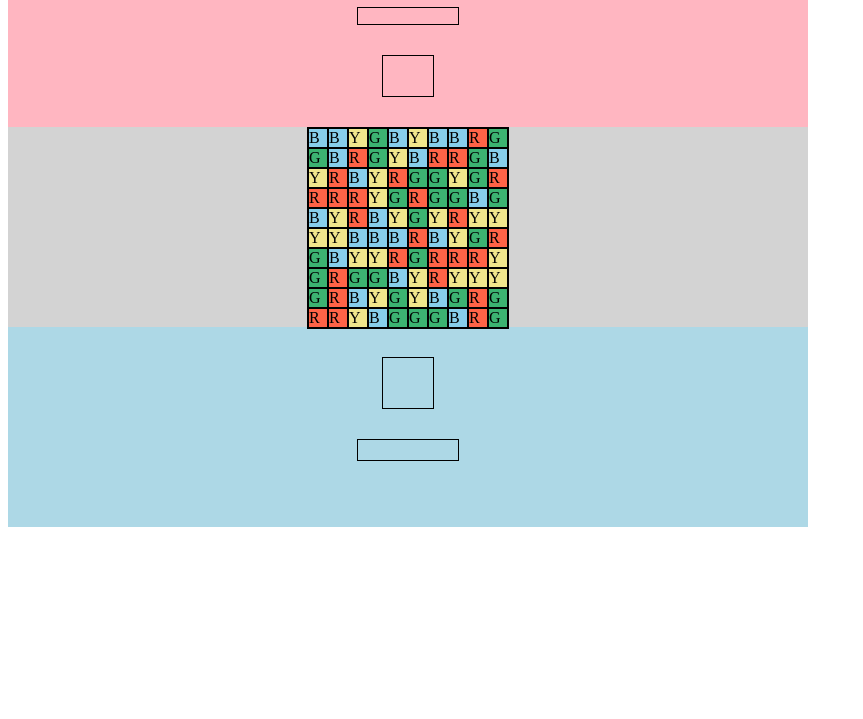
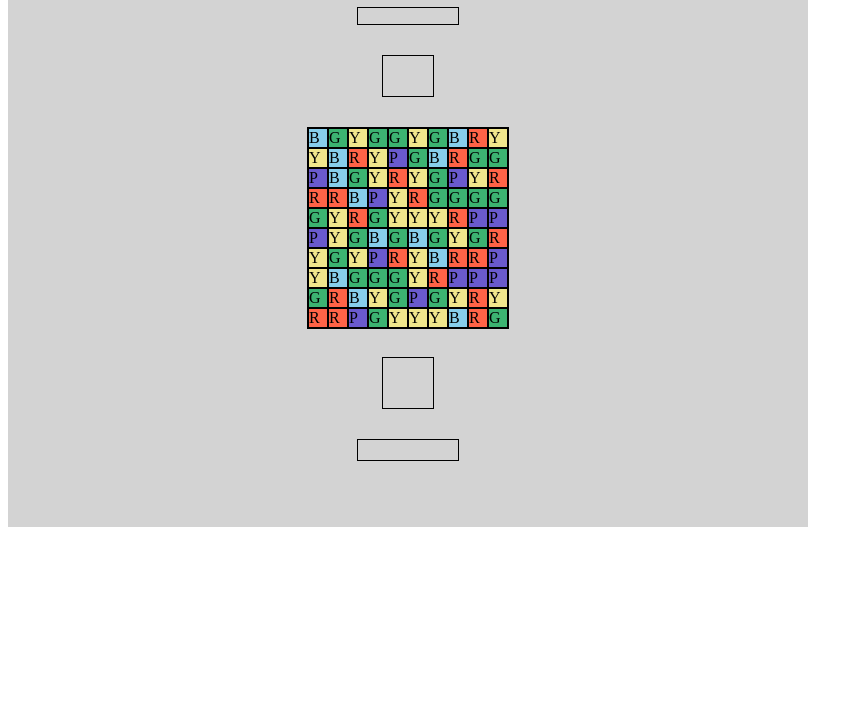
Before and after one commit to tnewell5/project-one, a plain HTML site: page index.html in a window 1280 px wide. Shown: the part 81-800 px from the top of the page, without its empty margins (0-863 px from the left). Drawn offline with Linux system fonts and the light colour scheme.

Commit message:
project update

```diff
--- a/stabbyCrab.js
+++ b/stabbyCrab.js
@@ -23,6 +23,10 @@ for (var i = 0; i < 100; i += 1) {
     tileSpan.classList.add("yellow");
     tileSpan.classList.add("tile");
   }
+  else if (tileSpan.innerText === "P") {
+    tileSpan.classList.add("purple");
+    tileSpan.classList.add("tile");
+  }
 
 
   //console.log(tileSpan.innerText);
@@ -33,11 +37,12 @@ for (var i = 0; i < 100; i += 1) {
 // creates a randomly generated color for a tile (Red, Blue, Greeen, or Yellow):
 function tileColorCreation() {
   //function taken from Mozilla Developer Network:
-  var randomNum = Math.floor(Math.random() * (5 - 1)) + 1;
+  var randomNum = Math.floor(Math.random() * (6 - 1)) + 1;
 
   if (randomNum === 1) {return "R";}
   else if (randomNum === 2) {return "B";}
   else if (randomNum === 3) {return "G";}
-  else {return "Y";}
+  else if (randomNum === 4) {return "Y";}
+  else {return "P";}
 
 }
--- a/style.css
+++ b/style.css
@@ -11,7 +11,7 @@
   /*flex-direction: column;*/
   height: 200px;
   width: 800px;
-  background-color: lightpink;
+  background-color: lightgray;
 }
 
 .two {
@@ -27,11 +27,11 @@
   /*flex-direction: column;*/
   height: 200px;
   width: 800px;
-  background-color: lightblue;
+  background-color: lightgray;
 }
 
 .body {
-  background-color: red;
+  /*background-color: red;*/
 }
 
 .health {
@@ -82,3 +82,7 @@
 .yellow {
   background-color: khaki;
 }
+
+.purple {
+  background-color: slateblue;
+}
```
